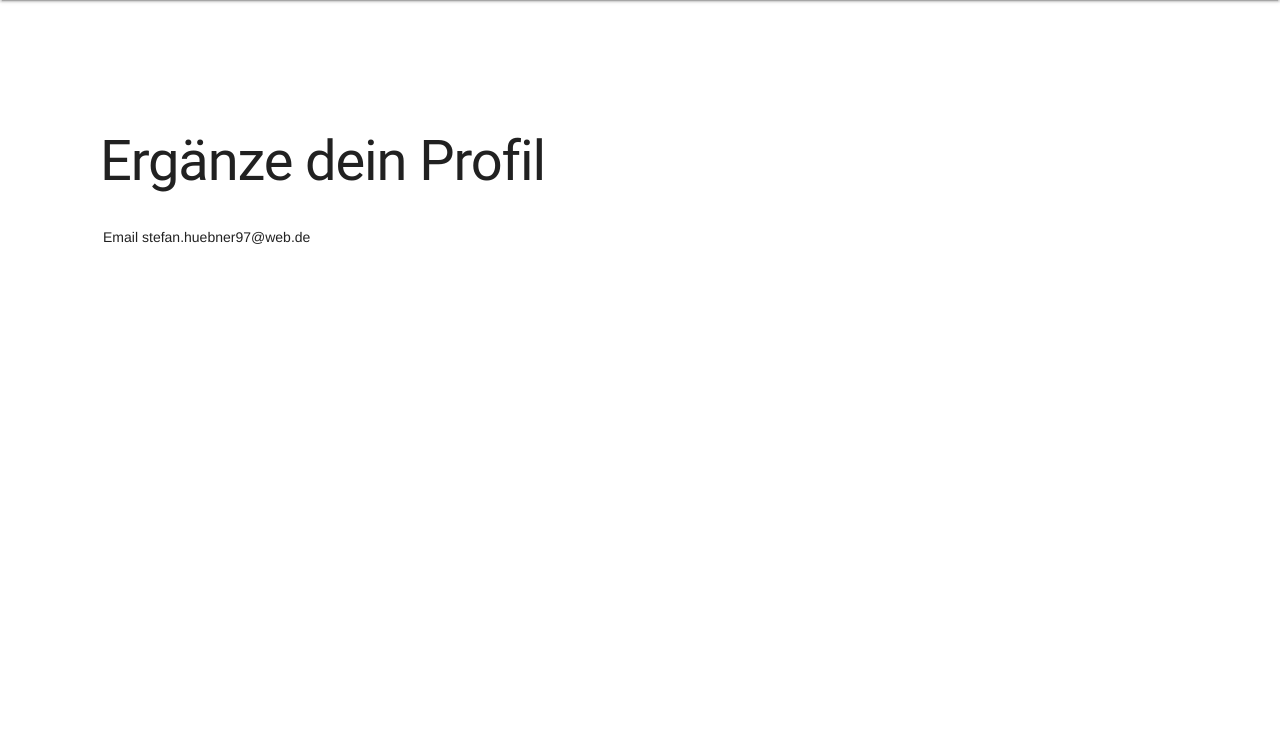
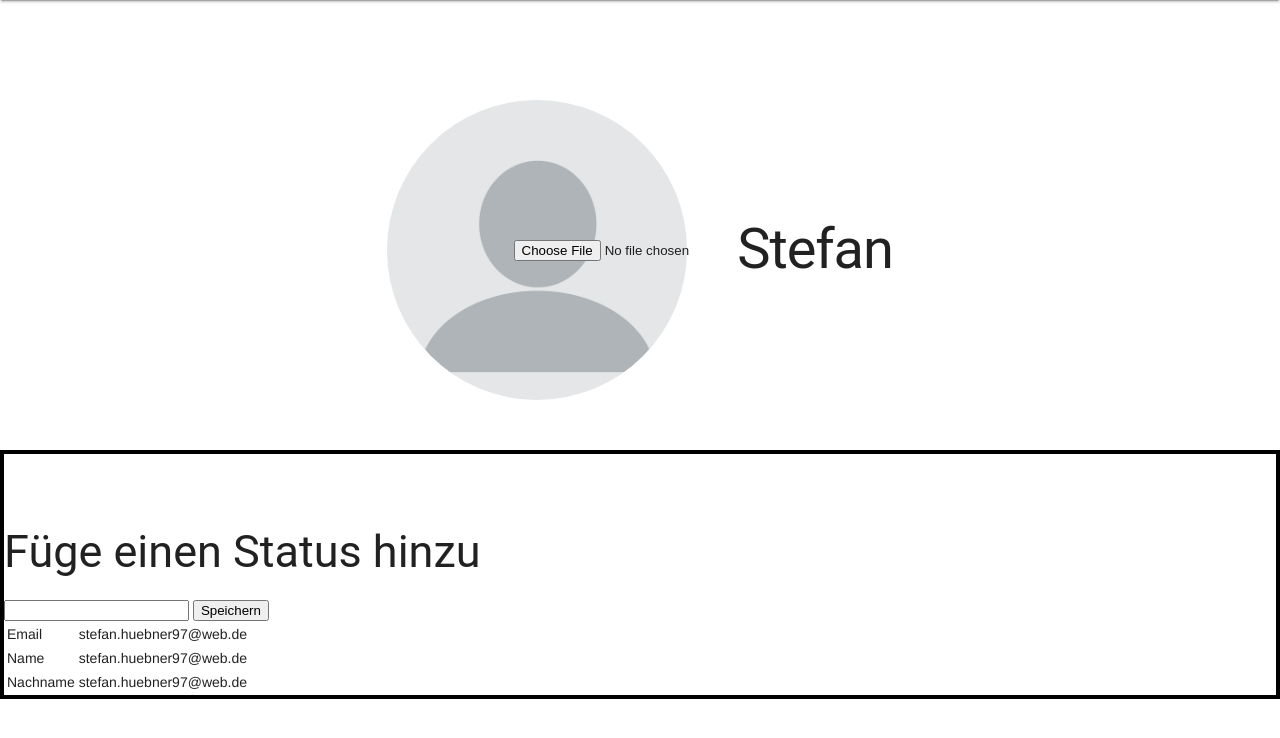
Before and after one commit to Stefan797/Django-Chatapp, a Django app: page /profile/ in a window 1280 px wide. Shown: the part 112-850 px from the top of the page. Run offline with Django 4.2, Linux system fonts and the light colour scheme; a user stored in the database is signed in; data comes from the database, SQL or seed files in the repository; both versions use the stored data as it was after the commit.

Commit message:
profile page status and picture

```diff
--- a/chat/models.py
+++ b/chat/models.py
@@ -21,3 +21,4 @@ class Message(models.Model): #  class Message extends models.Model
 class Profile(models.Model):
     file = models.FileField(blank=True, null=True) # <input type="file"
     user = models.ForeignKey(settings.AUTH_USER_MODEL, on_delete=models.CASCADE,) # <select><option> User1</option> ...
+    status = models.CharField(max_length=500, null=True)
--- a/chat/templates/profile/index.html
+++ b/chat/templates/profile/index.html
@@ -1,20 +1,53 @@
 {% extends "base.html" %}
+{% block content %}
 
-{% block content %}
+{% load static %}
+<link rel="stylesheet" href="{% static 'css/profile.css' %}">
 
 {% if request.user.is_authenticated %}
 
+<div class="profile_page_container">
+    <div class="image_and_username_container df">
+        <img class="bild" src="../static/img/emtyuserimage.png">
+        <!-- <img class="bild" src="{{ file }}"> -->
+        <h1>{{ firstname }}</h1>
+        <form class="hidefilefield" action="" method="POST">
+            {% csrf_token %}
+            <input class="a" type="file" name="profilepicture">
+            <!-- <button>Speichern</button> -->
+        </form>
+    </div>
+    <div class="other_information_container">
+        <h2>Füge einen Status hinzu</h2>
+        <form action="" method="POST">
+            {% csrf_token %}
+            <input type="text" name="profilstatus">
+            <button>Speichern</button>
+        </form>
+        <table>
+            <tr>
+                <td>Email</td>
+                <td>{{ email }}</td>
+            </tr>
+            <tr>
+                <td>Name</td>
+                <td>{{ email }}</td>
+            </tr>
+            <tr>
+                <td>Nachname</td>
+                <td>{{ email }}</td>
+            </tr>
+        </table>
+    </div>
+</div>
+
+
 {% endif %}
 
-<h1>Ergänze dein Profil</h1>
 
-<!-- <img src="{{ image.model_Profile }}"> -->
 
-<table>
-    <tr>
-        <td>Email</td>
-        <td>{{ email }}</td>
-    </tr>
-</table>
+
+
+
 
 {% endblock %}
--- a/chat/views.py
+++ b/chat/views.py
@@ -2,7 +2,7 @@ from django.dispatch import receiver
 from django.http import HttpResponseRedirect
 from django.shortcuts import redirect, render
 
-from .models import Chat, Message
+from .models import Chat, Message, Profile
 
 from django.contrib.auth import authenticate, login
 from django.contrib.auth.decorators import login_required
@@ -31,19 +31,29 @@ def index(request):
     chatMessages = Message.objects.filter(chat__id=1)
     return render(request, 'chat/index.html', {'messages': chatMessages})
 
+# def search(q, user_id):
+#     uid = User.objects.get(pk=user_id)
+
 def profile_view(request):
     # Felder einfügen Name Alter Wohnort
     if request.method == 'GET':
+        current_user = request.user
+        user = User.objects.get(id=current_user.id)
+        user_email = user.email
+        user_firstname = user.first_name
+        return render(request, 'profile/index.html', {'email': user_email, 'firstname': user_firstname})
+    if request.method == 'POST':
+        profile = Profile.objects.get(user=request.user)
+        profile.file = request.POST.get('profilepicture','')
+        profile.save()
+        return render(request, 'profile/index.html', {'email': request.user.email, 'file':  profile.file})
+
         # form = UploadFileForm(request.POST, request.FILES)
         # if form.is_valid():
         #     handle_uploaded_file(request.FILES['file'])
         #     return HttpResponseRedirect('/success/url/')
         # else:
         #     form = UploadFileForm()
-        current_user = request.user
-        user = User.objects.get(id=current_user.id)
-        user_email = user.email
-        return render(request, 'profile/index.html', {'email': user_email})
 
 
 def settings_view(request):
--- /dev/null
+++ b/static/css/profile.css
@@ -0,0 +1,39 @@
+.profile_page_container {
+    height: 80vh;
+    /* background-color: aqua; */
+}
+
+.image_and_username_container {
+    padding-top: 100px;
+    /* border: 4px solid black; */
+    width: 100vw;
+    display: flex;
+    justify-content: center;
+    align-items: center;
+    margin-bottom: 50px;
+    position: relative;
+}
+
+.hidefilefield {
+    position: absolute;
+}
+
+.a {
+    z-index: 4;
+}
+
+.bild {
+    height: 300px;
+    width: 300px;
+    border-radius: 50%;
+    margin-right: 50px;
+}
+
+.bild:hover {
+    cursor: pointer;
+}
+
+.other_information_container {
+    padding-top: 50px;
+    border: 4px solid black;
+}
--- a/static/css/style.css
+++ b/static/css/style.css
@@ -1,15 +1,13 @@
-.page-content {
-    padding: 100px 100px;
+.cg {
+    color: rgba(0, 0, 0, 0.7);
 }
 
-.color-gray {
-    color: rgba(0, 0, 0, 0.4);
+.blue {
+    background-color: blue;
 }
 
 .sign_in_container {
-
     margin-top: 20px;
-    /* background-color: rgba(0, 0, 0, 0.4); */
 }
 
 .ecc {
--- a/templates/base.html
+++ b/templates/base.html
@@ -39,7 +39,7 @@
         </div> -->
         <main class="mdl-layout__content">
             <section class="mdl-layout__tab-panel is-active" id="fixed-tab-1">
-                <div class="page-content">
+                <div>
                     <!-- Your content goes here -->
                     <div>
                         {% block content %}
```
Also changed, not shown: chat/templates/chat/index.html (+33 -40 lines), chat/templates/settings/index.html (+10 -2 lines), static/css/chat.css (added, +50 -0 lines), static/css/settings.css (added, +17 -0 lines), static/js/chat.js (added, +27 -0 lines), chat/migrations/0006_profile_status_alter_profile_file.py (added), db.sqlite3, static/img/emtyuserimage.png (added), static/js/settings.js (added).
